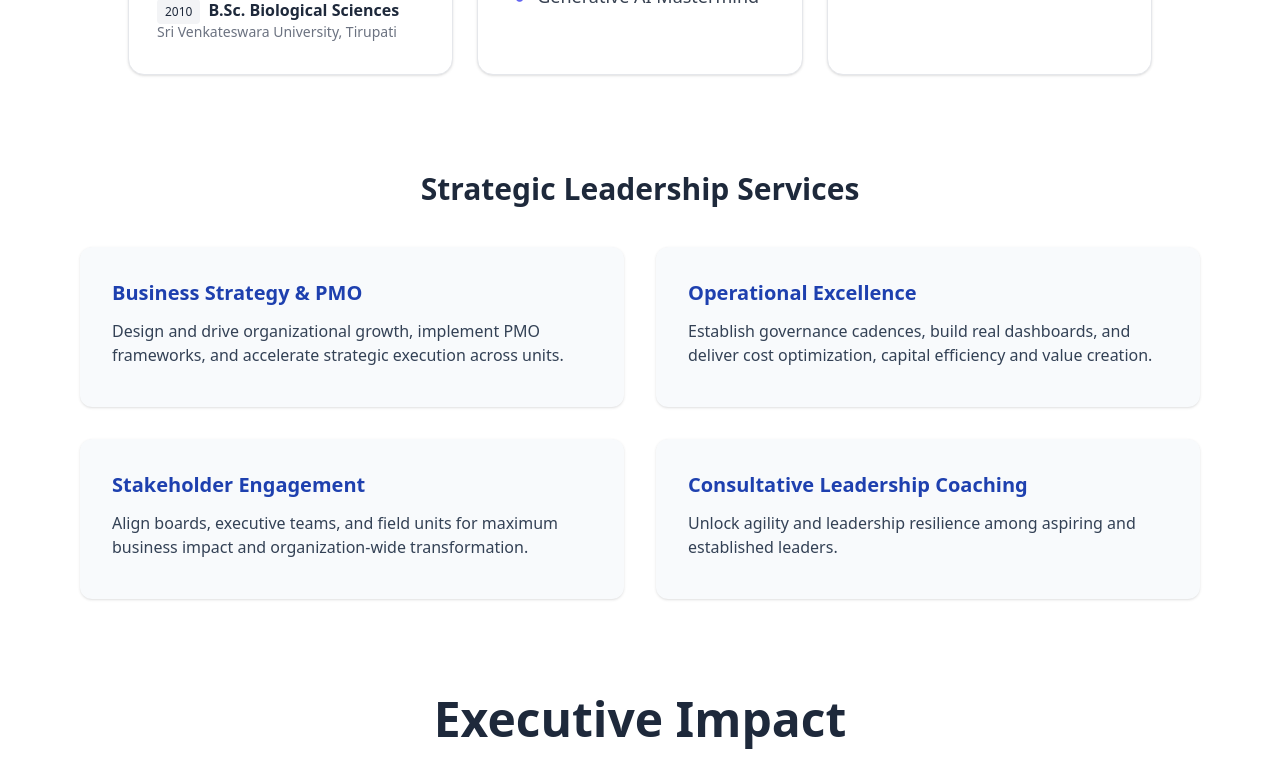
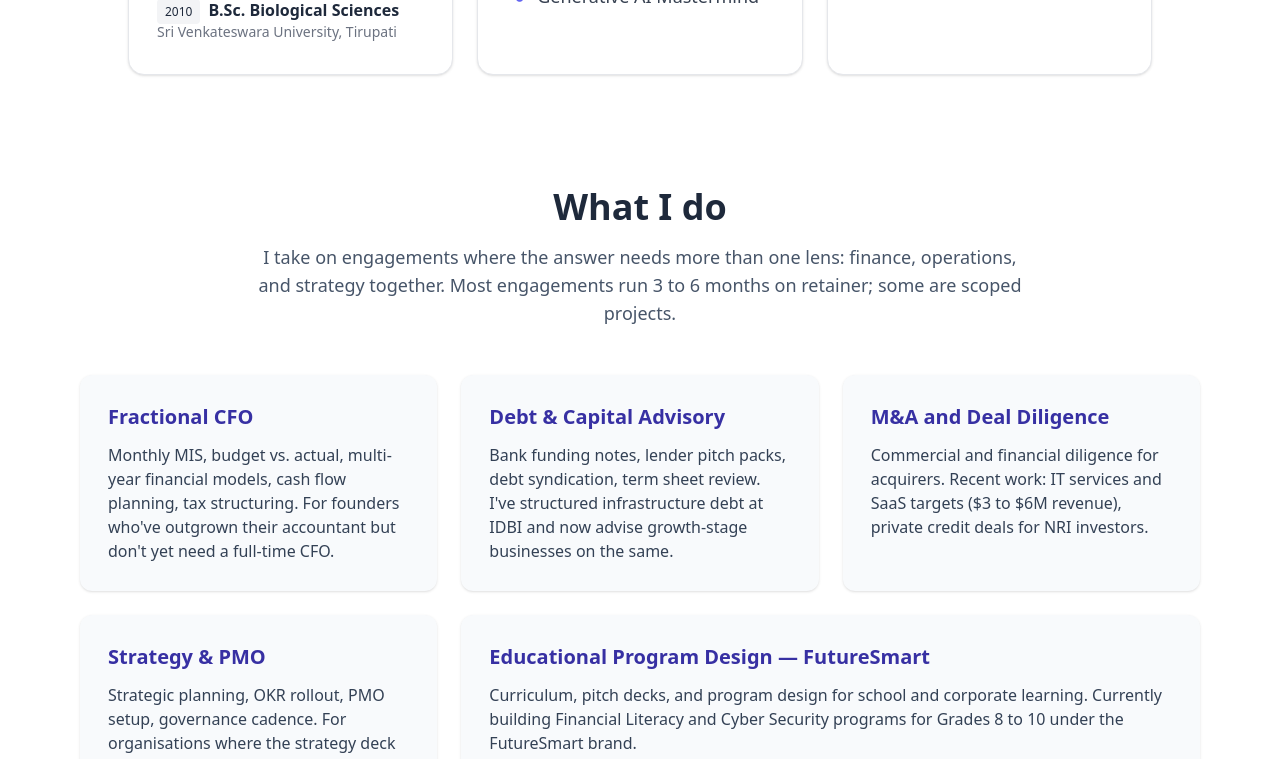
Before and after one commit to SravaniPolina/sravani-portfolio-frontend, a React (Create React App) app: page / in a window 1280 px wide. Shown: the part 1460-2219 px from the top of the page. Built offline with nearby package versions, Linux system fonts and the light colour scheme.

Commit message:
Update StrategicLeadershipServices.js
Update Services section with new offerings

```diff
--- a/src/components/StrategicLeadershipServices.js
+++ b/src/components/StrategicLeadershipServices.js
@@ -2,24 +2,31 @@ import React from "react";
 
 export default function StrategicLeadershipServices() {
   return (
-    <section className="max-w-6xl mx-auto py-12 px-4">
-      <h3 className="text-3xl font-bold text-center mb-10">Strategic Leadership Services</h3>
-      <div className="grid grid-cols-1 md:grid-cols-2 gap-8">
-        <div className="bg-slate-50 rounded-xl p-8 shadow flex flex-col items-start">
-          <span className="text-xl font-bold text-blue-800 mb-3">Business Strategy & PMO</span>
-          <p className="text-slate-700 mb-2">Design and drive organizational growth, implement PMO frameworks, and accelerate strategic execution across units.</p>
+    <section id="services" className="max-w-6xl mx-auto py-16 px-4">
+      <h3 className="text-3xl md:text-4xl font-bold text-center mb-4">What I do</h3>
+      <p className="text-lg text-slate-600 text-center max-w-3xl mx-auto mb-12">
+        I take on engagements where the answer needs more than one lens: finance, operations, and strategy together. Most engagements run 3 to 6 months on retainer; some are scoped projects.
+      </p>
+      <div className="grid grid-cols-1 md:grid-cols-3 gap-6">
+        <div className="bg-slate-50 rounded-xl p-7 shadow flex flex-col items-start">
+          <span className="text-xl font-bold text-indigo-800 mb-3">Fractional CFO</span>
+          <p className="text-slate-700">Monthly MIS, budget vs. actual, multi-year financial models, cash flow planning, tax structuring. For founders who've outgrown their accountant but don't yet need a full-time CFO.</p>
         </div>
-        <div className="bg-slate-50 rounded-xl p-8 shadow flex flex-col items-start">
-          <span className="text-xl font-bold text-blue-800 mb-3">Operational Excellence</span>
-          <p className="text-slate-700 mb-2">Establish governance cadences, build real dashboards, and deliver cost optimization, capital efficiency and value creation.</p>
+        <div className="bg-slate-50 rounded-xl p-7 shadow flex flex-col items-start">
+          <span className="text-xl font-bold text-indigo-800 mb-3">Debt &amp; Capital Advisory</span>
+          <p className="text-slate-700">Bank funding notes, lender pitch packs, debt syndication, term sheet review. I've structured infrastructure debt at IDBI and now advise growth-stage businesses on the same.</p>
         </div>
-        <div className="bg-slate-50 rounded-xl p-8 shadow flex flex-col items-start">
-          <span className="text-xl font-bold text-blue-800 mb-3">Stakeholder Engagement</span>
-          <p className="text-slate-700 mb-2">Align boards, executive teams, and field units for maximum business impact and organization-wide transformation.</p>
+        <div className="bg-slate-50 rounded-xl p-7 shadow flex flex-col items-start">
+          <span className="text-xl font-bold text-indigo-800 mb-3">M&amp;A and Deal Diligence</span>
+          <p className="text-slate-700">Commercial and financial diligence for acquirers. Recent work: IT services and SaaS targets ($3 to $6M revenue), private credit deals for NRI investors.</p>
         </div>
-        <div className="bg-slate-50 rounded-xl p-8 shadow flex flex-col items-start">
-          <span className="text-xl font-bold text-blue-800 mb-3">Consultative Leadership Coaching</span>
-          <p className="text-slate-700 mb-2">Unlock agility and leadership resilience among aspiring and established leaders.</p>
+        <div className="bg-slate-50 rounded-xl p-7 shadow flex flex-col items-start">
+          <span className="text-xl font-bold text-indigo-800 mb-3">Strategy &amp; PMO</span>
+          <p className="text-slate-700">Strategic planning, OKR rollout, PMO setup, governance cadence. For organisations where the strategy deck exists but execution keeps slipping.</p>
+        </div>
+        <div className="bg-slate-50 rounded-xl p-7 shadow flex flex-col items-start md:col-span-2">
+          <span className="text-xl font-bold text-indigo-800 mb-3">Educational Program Design — FutureSmart</span>
+          <p className="text-slate-700">Curriculum, pitch decks, and program design for school and corporate learning. Currently building Financial Literacy and Cyber Security programs for Grades 8 to 10 under the FutureSmart brand.</p>
         </div>
       </div>
     </section>
```
